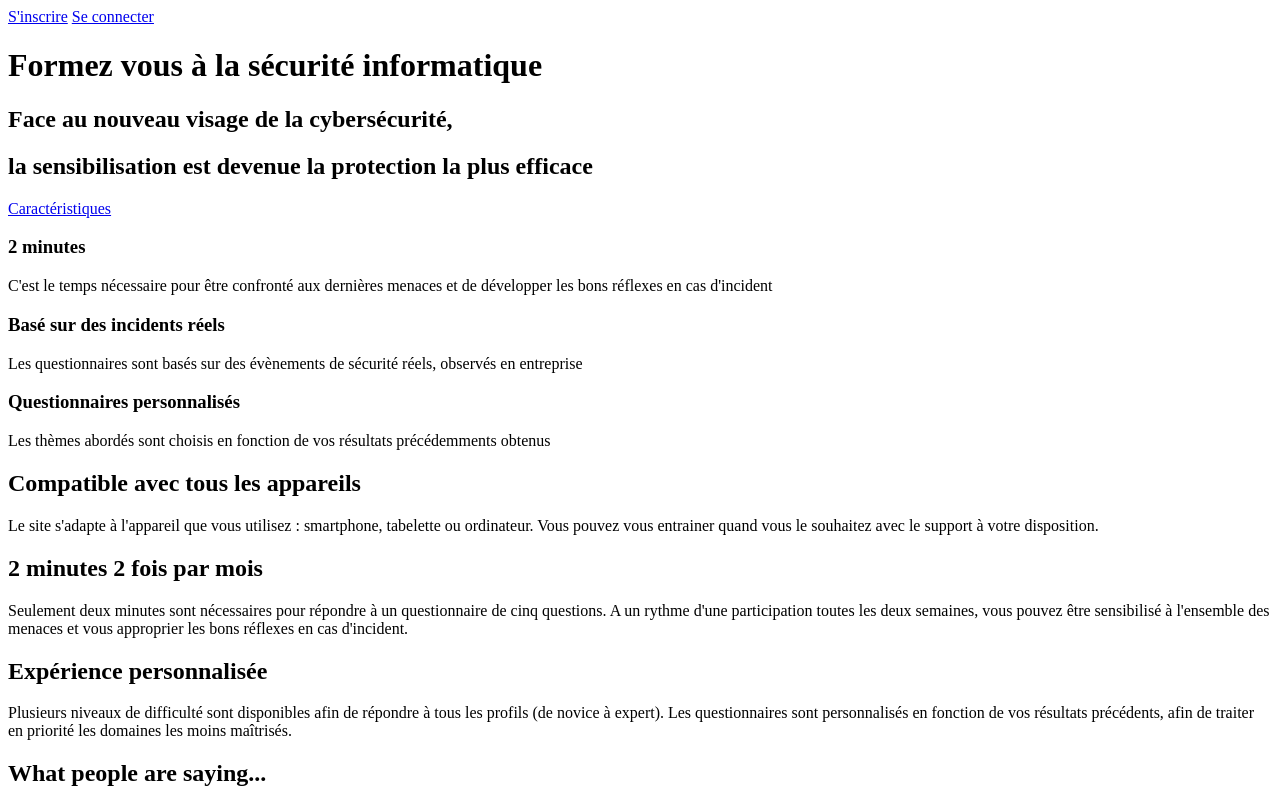
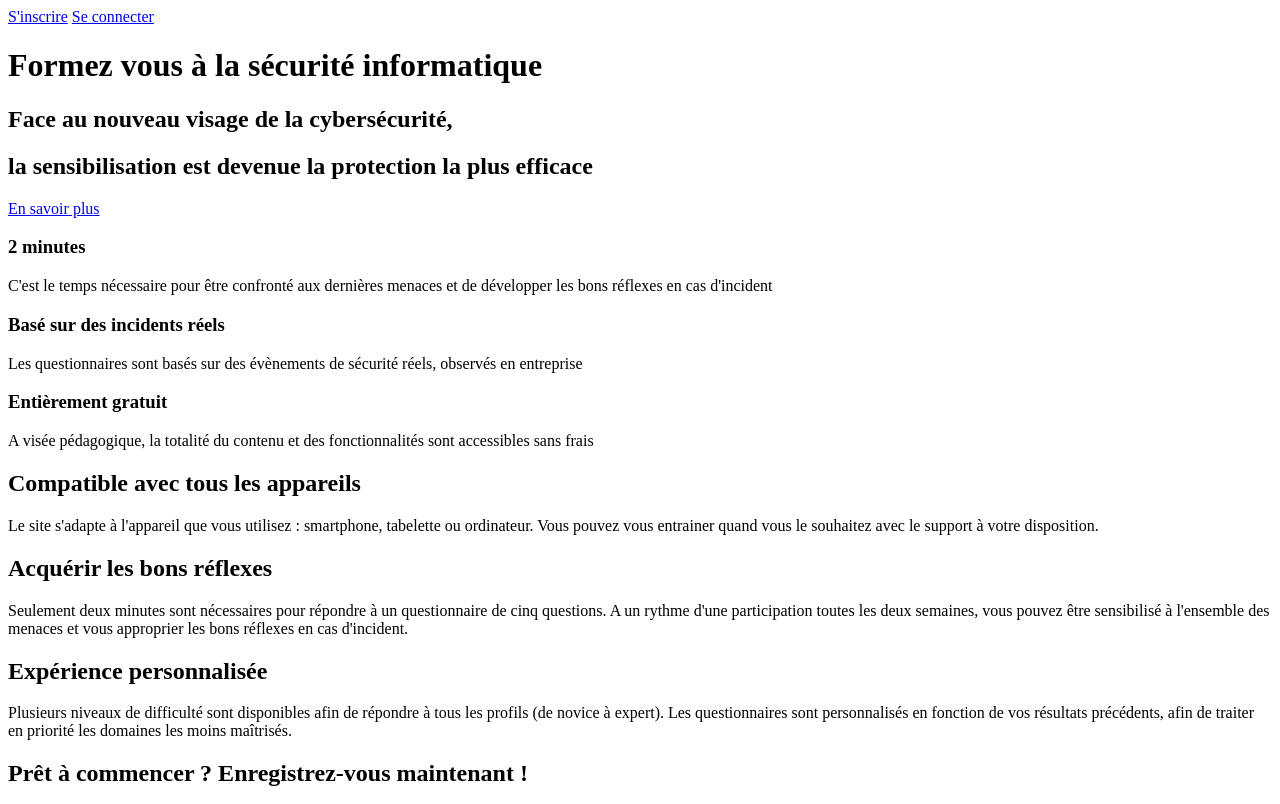
Before and after one commit to pbadia/nodetraining_v1, a Symfony app: template templates/pages/home.html.twig in a window 1280 px wide. Shown: the part 104-908 px from the top of the page. Run offline with Twig, Linux system fonts and the light colour scheme; the template is opened without the code that fills it, so the values that code supplies are empty; some libraries are stand-ins or nearby versions; grey boxes are pictures that could not be loaded.

Commit message:
Minor templates adjustments

```diff
--- a/assets/css/_variables.scss
+++ b/assets/css/_variables.scss
@@ -27,6 +27,8 @@ $cyan: #17a2b8 !default;
 
 $primary: #455a64 !important;
 $primary-light: #718792 !important;
+//$primary: #009688 !important;
+//$primary-light: #B2DFDB !important;
 $secondary: $gray-600 !default;
 $success: $green !default;
 $info: $cyan !default;
--- a/src/Controller/QuizController.php
+++ b/src/Controller/QuizController.php
@@ -191,9 +191,6 @@ class QuizController extends AbstractController
         // Get the current logged on user
         $user = $this->getUser();
 
-        // Get the medals for the user
-        // TODO create function(s) in repository and update template
-
         // Get the quizzes the user has played
         $quizzes = $paginator->paginate($this->repository->findByUser($user->getId()),
             $request->query->getInt('page', 1), /*page number*/
--- a/src/Controller/RegistrationController.php
+++ b/src/Controller/RegistrationController.php
@@ -37,6 +37,7 @@ class RegistrationController extends AbstractController
     {
         $user = new User();
         $form = $this->createForm(RegistrationFormType::class, $user);
+
         $form->handleRequest($request);
 
         if ($form->isSubmitted() && $form->isValid()) {
--- a/src/Form/RegistrationFormType.php
+++ b/src/Form/RegistrationFormType.php
@@ -48,7 +48,7 @@ class RegistrationFormType extends AbstractType
     public function configureOptions(OptionsResolver $resolver)
     {
         $resolver->setDefaults([
-            'data_class' => User::class,
+            'data_class' => User::class
         ]);
     }
 }
--- a/templates/admin/question/index.html.twig
+++ b/templates/admin/question/index.html.twig
@@ -23,8 +23,8 @@
             <tbody>
             {% for question in questions %}
             <tr>
-                <td>{{ question.label }}</td>
-                <td>
+                <td class="align-middle">{{ question.label }}</td>
+                <td class="align-middle">
                     <a href="{{ path ('admin.question.edit', {id: question.id}) }}" class="btn btn-secondary">Editer</a>
                     <form method="post" action="{{ path('admin.question.delete', {id: question.id}) }}" style="display: inline-block"
                     onsubmit="return confirm('Etes-vous sûr de vouloir supprimer la question {{ question.id }}  ?')">
--- a/templates/pages/home.html.twig
+++ b/templates/pages/home.html.twig
@@ -21,7 +21,7 @@
                     <h1 class="mb-3">Formez vous à la sécurité informatique</h1>
                     <h2>Face au nouveau visage de la cybersécurité, </h2>
                     <h2>la sensibilisation est devenue la protection la plus efficace</h2>
-                    <a href="{{ app.request.uri }}#features"><span></span>Caractéristiques</a>
+                    <a href="{{ app.request.uri }}#features"><span></span>En savoir plus</a>
                     {#<a class="btn btn-primary" href="{{ path('app_register') }}">S&#39;inscrire</a>#}
                 </div>
             </div>
@@ -53,10 +53,10 @@
                 <div class="col-lg-4">
                     <div class="features-icons-item mx-auto mb-0 mb-lg-3">
                         <div class="features-icons-icon">
-                            <i class="fas fa-cogs"></i>
+                            <i class="fab fa-creative-commons-nc-eu"></i>
                         </div>
-                        <h3>Questionnaires personnalisés</h3>
-                        <p class="lead mb-0">Les thèmes abordés sont choisis en fonction de vos résultats précédemments obtenus</p>
+                        <h3>Entièrement gratuit</h3>
+                        <p class="lead mb-0">A visée pédagogique, la totalité du contenu et des fonctionnalités sont accessibles sans frais</p>
                     </div>
                 </div>
             </div>
@@ -76,12 +76,12 @@
             <div class="row no-gutters">
                 <div class="col-lg-6 text-white showcase-img" style="background-image: url('{{ asset('images/bg-watch.jpg') }}');"></div>
                 <div class="col-lg-6 my-auto showcase-text">
-                    <h2>2 minutes 2 fois par mois</h2>
+                    <h2>Acquérir les bons réflexes</h2>
                     <p class="lead mb-0">Seulement deux minutes sont nécessaires pour répondre à un questionnaire de cinq questions. A un rythme d'une participation toutes les deux semaines, vous pouvez être sensibilisé à l'ensemble des menaces et vous approprier les bons réflexes en cas d'incident.</p>
                 </div>
             </div>
             <div class="row no-gutters">
-                <div class="col-lg-6 order-lg-2 text-white showcase-img" style="background-image: url('{{ asset('images/bg-difficulty.jpg') }}');"></div>
+                <div class="col-lg-6 order-lg-2 text-white showcase-img" style="background-image: url('{{ asset('images/bg-custom.jpg') }}');"></div>
                 <div class="col-lg-6 order-lg-1 my-auto showcase-text">
                     <h2>Expérience personnalisée</h2>
                     <p class="lead mb-0">Plusieurs niveaux de difficulté sont disponibles afin de répondre à tous les profils (de novice à expert). Les questionnaires sont personnalisés en fonction de vos résultats précédents, afin de traiter en priorité les domaines les moins maîtrisés. </p>
@@ -91,7 +91,7 @@
     </section>
 
     <!-- Testimonials -->
-    <section class="testimonials text-center bg-light">
+    {#<section class="testimonials text-center bg-light">
         <div class="container">
             <h2 class="mb-5">What people are saying...</h2>
             <div class="row">
@@ -118,7 +118,7 @@
                 </div>
             </div>
         </div>
-    </section>
+    </section>#}
 
     <!-- Call to Action -->
     <section class="call-to-action text-white text-center">
@@ -126,19 +126,20 @@
         <div class="container">
             <div class="row">
                 <div class="col-xl-9 mx-auto">
-                    <h2 class="mb-4">Ready to get started? Sign up now!</h2>
+                    <h2 class="mb-4">Prêt à commencer ? Enregistrez-vous maintenant !</h2>
                 </div>
                 <div class="col-md-10 col-lg-8 col-xl-7 mx-auto">
-                    <form>
+                    <a class="btn btn-node-accent" href="{{ path('app_register') }}">S&#39;inscrire</a>
+                    {#<form action="{{ path('app_register') }}" method="post">
                         <div class="form-row">
                             <div class="col-12 col-md-9 mb-2 mb-md-0">
-                                <input type="email" class="form-control form-control-lg" placeholder="Enter your email...">
+                                <input type="email" id="email" name="user_email" class="form-control form-control-lg" placeholder="Saisir votre adresse email...">
                             </div>
                             <div class="col-12 col-md-3">
-                                <button type="submit" class="btn btn-block btn-lg btn-primary">Sign up!</button>
+                                <button type="submit" class="btn btn-block btn-lg btn-node">S'enregistrer</button>
                             </div>
                         </div>
-                    </form>
+                    </form>#}
                 </div>
             </div>
         </div>
@@ -148,7 +149,7 @@
     <footer class="footer bg-light">
         <div class="container">
             <div class="row">
-                <div class="col-lg-6 h-100 text-center text-lg-left my-auto">
+                <div class="col h-100 text-center my-auto">
                     <ul class="list-inline mb-2">
                         <li class="list-inline-item">
                             <a href="#">About</a>
@@ -168,7 +169,7 @@
                     </ul>
                     <p class="text-muted small mb-4 mb-lg-0">&copy; NodeTraining 2020. Tous droits réservés.</p>
                 </div>
-                <div class="col-lg-6 h-100 text-center text-lg-right my-auto">
+                {#<div class="col-lg-6 h-100 text-center text-lg-right my-auto">
                     <ul class="list-inline mb-0">
                         <li class="list-inline-item mr-3">
                             <a href="#">
@@ -186,7 +187,7 @@
                             </a>
                         </li>
                     </ul>
-                </div>
+                </div>#}
             </div>
         </div>
     </footer>
--- a/webpack.config.js
+++ b/webpack.config.js
@@ -1,15 +1,15 @@
 var Encore = require('@symfony/webpack-encore');
-const CopyPlugin = require('copy-webpack-plugin');
+/*const CopyPlugin = require('copy-webpack-plugin');
 
 module.exports = {
     plugins: [
         new CopyPlugin({
             patterns: [
-                { from: './assets/images/*', to: './images/*' }
+                { from: './assets/images/!*', to: './images/!*' }
             ],
         }),
     ],
-};
+};*/
 
 
 // Manually configure the runtime environment if not already configured yet by the "encore" command.
```
Also changed, not shown: assets/css/_buttons.scss (+14 -0 lines), templates/quiz/results.html.twig (+6 -6 lines).
